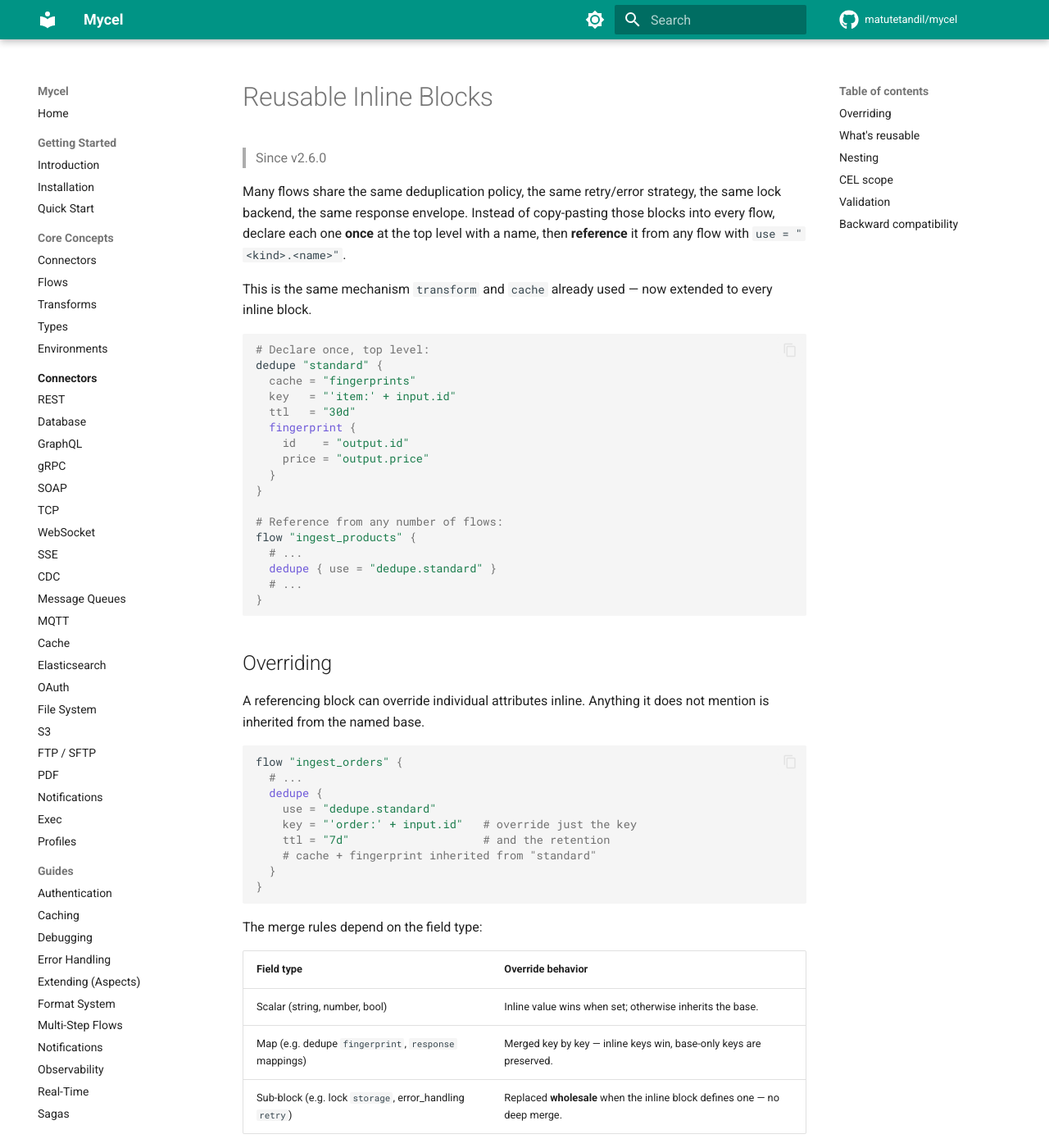
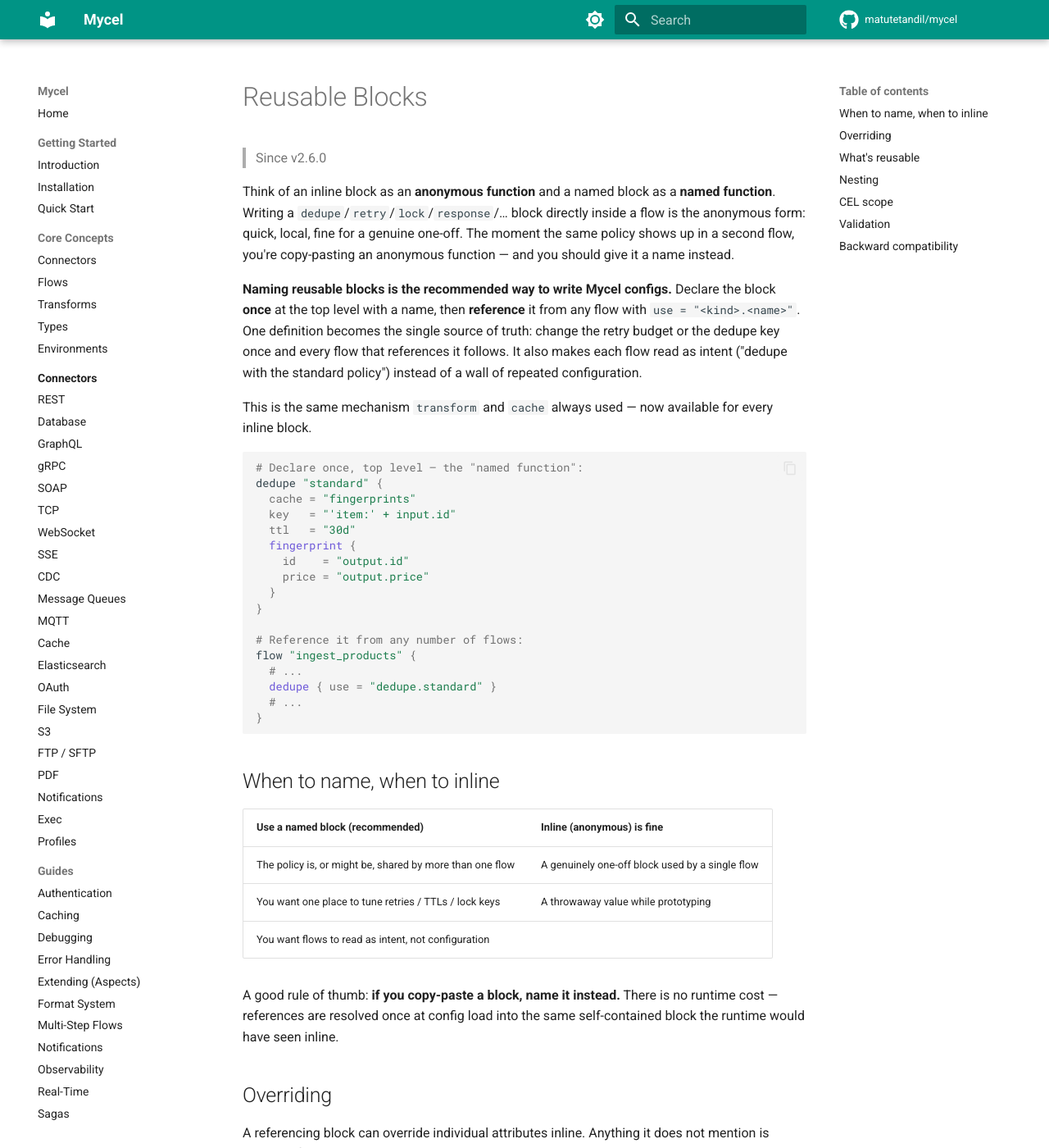
Before and after one commit to matutetandil/mycel, an MkDocs documentation site: the page built from docs/core-concepts/reusable-blocks.md, in a window 1280 px wide and 1400 px high. Shown: the whole window at 82% size. Built offline with MkDocs 1.6.1 and Material for MkDocs 9.7.7, drawn with Linux system fonts in a browser that asks for light colours; comment, search, counter and statistics services are not loaded.

Commit message:
docs: frame named reusable blocks as the recommended way
Reposition reusable blocks as best practice rather than just an available
feature, using the anonymous-vs-named-function analogy: an inline block is
the anonymous form (fine for a genuine one-off), a named block is the named
form (the recommended way — single source of truth, flows read as intent).

- reusable-blocks.md: lead with the recommendation + analogy; add a
  "When to name, when to inline" table with the rule of thumb "if you
  copy-paste a block, name it" and a note that naming has no runtime cost.
- README + example README: same framing.

````diff
--- a/docs/core-concepts/reusable-blocks.md
+++ b/docs/core-concepts/reusable-blocks.md
@@ -1,17 +1,25 @@
-# Reusable Inline Blocks
+# Reusable Blocks
 
 > Since v2.6.0
 
-Many flows share the same deduplication policy, the same retry/error strategy,
-the same lock backend, the same response envelope. Instead of copy-pasting those
-blocks into every flow, declare each one **once** at the top level with a name,
-then **reference** it from any flow with `use = "<kind>.<name>"`.
+Think of an inline block as an **anonymous function** and a named block as a
+**named function**. Writing a `dedupe`/`retry`/`lock`/`response`/… block
+directly inside a flow is the anonymous form: quick, local, fine for a genuine
+one-off. The moment the same policy shows up in a second flow, you're
+copy-pasting an anonymous function — and you should give it a name instead.
 
-This is the same mechanism `transform` and `cache` already used — now extended
-to every inline block.
+**Naming reusable blocks is the recommended way to write Mycel configs.**
+Declare the block **once** at the top level with a name, then **reference** it
+from any flow with `use = "<kind>.<name>"`. One definition becomes the single
+source of truth: change the retry budget or the dedupe key once and every flow
+that references it follows. It also makes each flow read as intent ("dedupe with
+the standard policy") instead of a wall of repeated configuration.
+
+This is the same mechanism `transform` and `cache` always used — now available
+for every inline block.
 
 ```hcl
-# Declare once, top level:
+# Declare once, top level — the "named function":
 dedupe "standard" {
   cache = "fingerprints"
   key   = "'item:' + input.id"
@@ -22,13 +30,25 @@
   }
 }
 
-# Reference from any number of flows:
+# Reference it from any number of flows:
 flow "ingest_products" {
   # ...
   dedupe { use = "dedupe.standard" }
   # ...
 }
 ```
+
+## When to name, when to inline
+
+| Use a **named** block (recommended) | Inline (anonymous) is fine |
+|---|---|
+| The policy is, or might be, shared by more than one flow | A genuinely one-off block used by a single flow |
+| You want one place to tune retries / TTLs / lock keys | A throwaway value while prototyping |
+| You want flows to read as intent, not configuration | |
+
+A good rule of thumb: **if you copy-paste a block, name it instead.** There is
+no runtime cost — references are resolved once at config load into the same
+self-contained block the runtime would have seen inline.
 
 ## Overriding
 
````
Also changed, not shown: README.md (+1 -1 lines), examples/reusable-blocks/README.md (+7 -4 lines).
